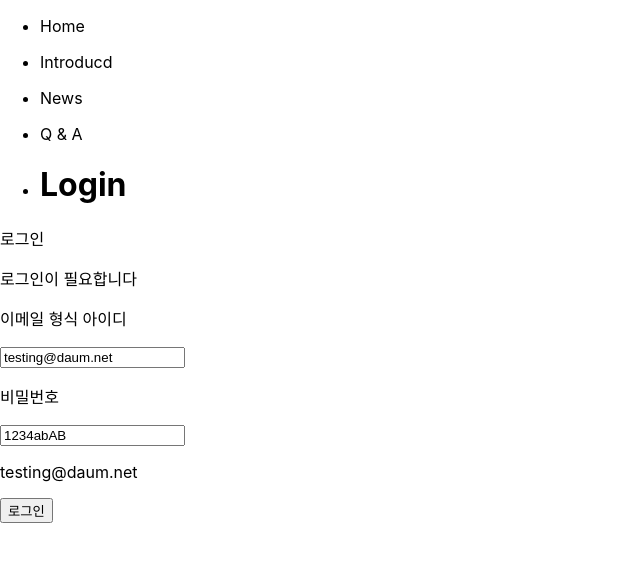
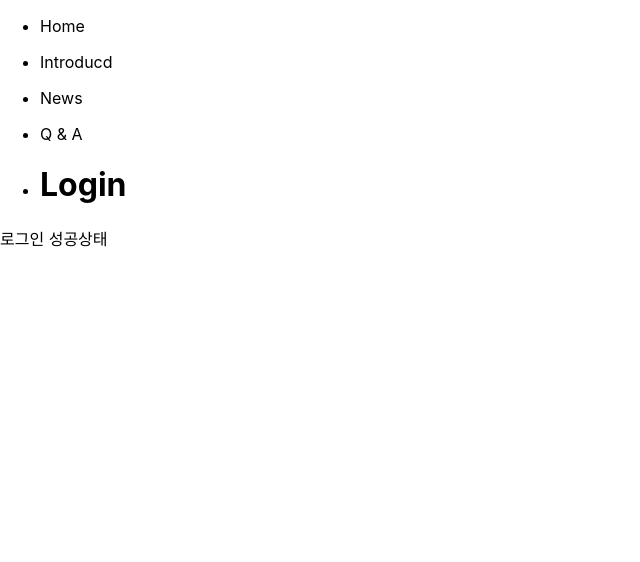
Before and after one commit to JoonYeong-Yoon/frontend, a React (Create React App) app: page / in a window 1280 px wide. Shown: the top 562 px of the page, without its empty margins (0-640 px from the left). Built offline with nearby package versions, Linux system fonts and the light colour scheme.

Commit message:
항상 로그인 상태로 일단 변경

```diff
--- a/package.json
+++ b/package.json
@@ -10,6 +10,7 @@
     "axios": "^1.11.0",
     "react": "^19.1.1",
     "react-dom": "^19.1.1",
+    "react-dropzone": "^14.3.8",
     "react-scripts": "^5.0.1",
     "web-vitals": "^2.1.4"
   },
--- a/src/pages/Home.js
+++ b/src/pages/Home.js
@@ -14,10 +14,10 @@ const Home = () => {
   const [activeIndex, setActiveIndex] = useState(4);
   const [userUid, setUserUid] = useState("testing@daum.net");
   const [password, setPassword] = useState("1234abAB");
-  const [isItLogined, setBeingLogined] = useState(false);
+  const [isItLogined, setBeingLogined] = useState(true);
 
   const tabClickHandler = (index) => {
-    if (index !== 4 && index != 0 && isItLogined === false) {
+    if (index !== 4 && index !== 0 && isItLogined === false) {
       setActiveIndex(4);
     } else {
       setActiveIndex(index);
--- a/src/pages/Login.js
+++ b/src/pages/Login.js
@@ -61,7 +61,6 @@ const Login = ({
           onChange={onChangeForPassword}
           placeholder="비밀번호"
         />
-        <p>{userUid}</p>
         <button onClick={onclickForLogin}>로그인</button>
       </>
     );
```
Also changed, not shown: 1 other file (tests, documents, lock files or other folders).
